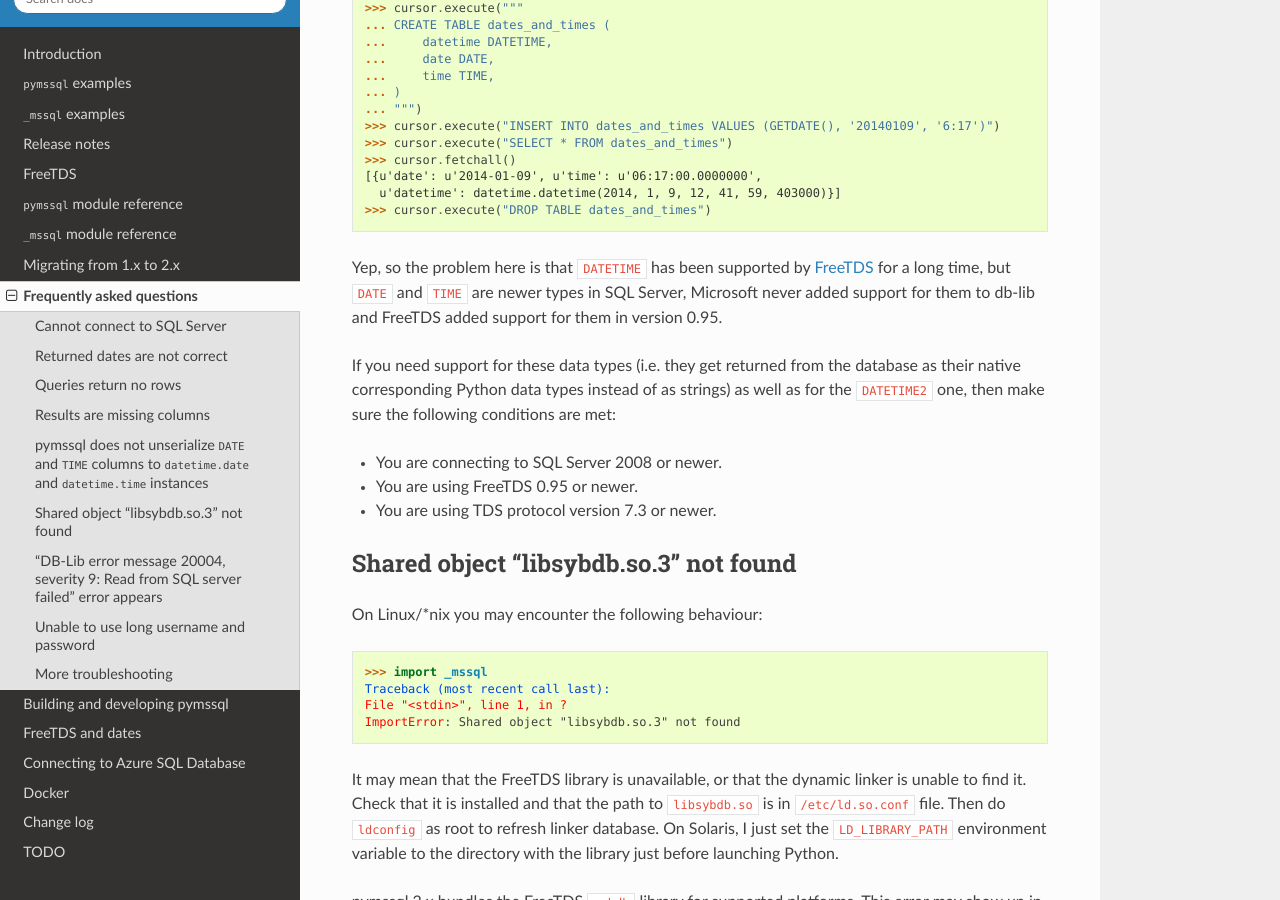
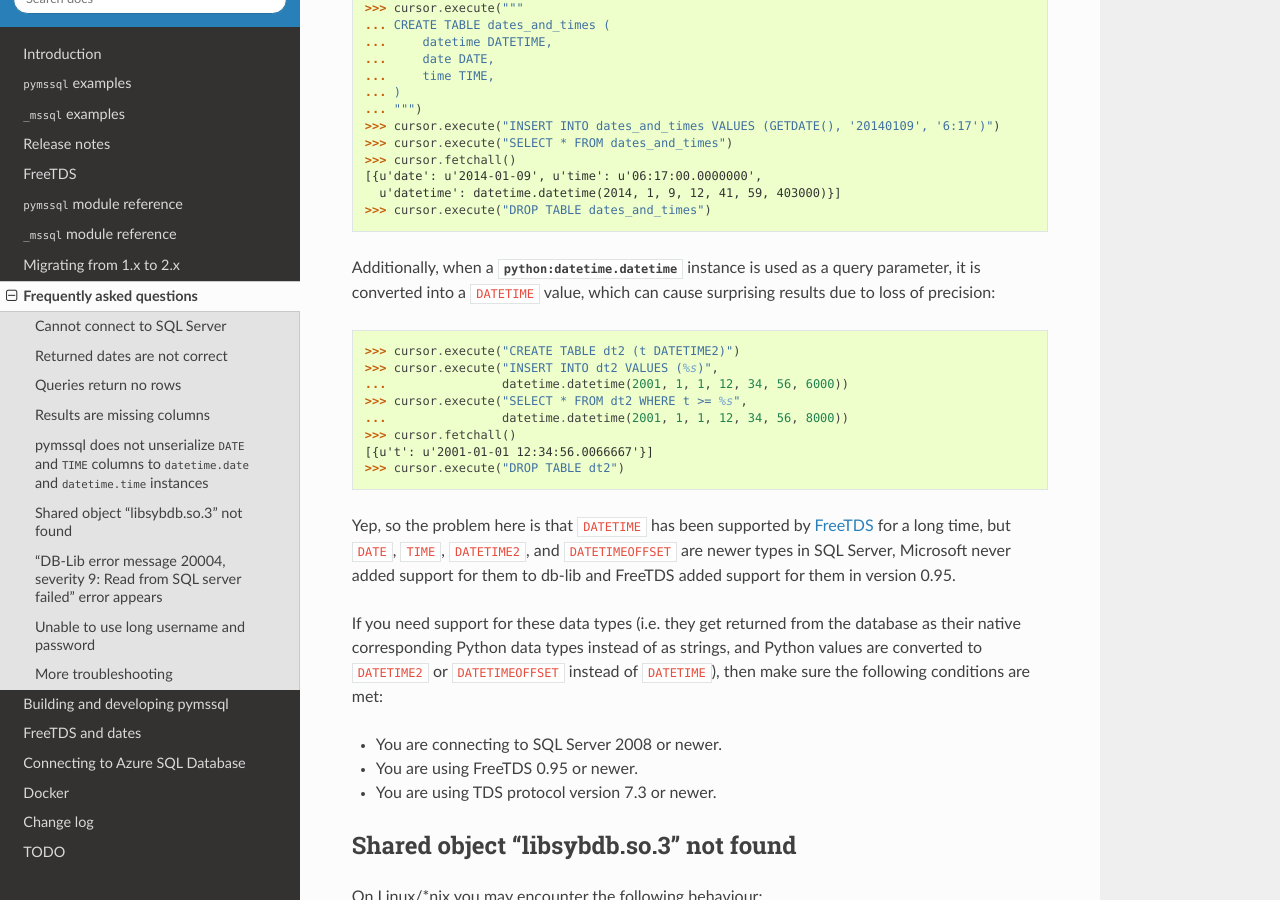
Before and after one commit to pymssql/pymssql, a Sphinx documentation site: the page built from docs/faq.rst, in a window 1280 px wide and 900 px high, scrolled down 4967 px. Built offline with Sphinx 7.4.7 and the Read the Docs theme 2.0.0, drawn with Linux system fonts in a browser that asks for light colours.

Commit message:
Expand FAQ entry regarding date and time data types.

```diff
--- a/docs/faq.rst
+++ b/docs/faq.rst
@@ -258,15 +258,29 @@ and ``TIME`` columns as simple strings. For example::
       u'datetime': datetime.datetime(2014, 1, 9, 12, 41, 59, 403000)}]
     >>> cursor.execute("DROP TABLE dates_and_times")
 
+Additionally, when a :class:`python:datetime.datetime` instance is used as a
+query parameter, it is converted into a ``DATETIME`` value, which can cause
+surprising results due to loss of precision::
+
+    >>> cursor.execute("CREATE TABLE dt2 (t DATETIME2)")
+    >>> cursor.execute("INSERT INTO dt2 VALUES (%s)",
+    ...                datetime.datetime(2001, 1, 1, 12, 34, 56, 6000))
+    >>> cursor.execute("SELECT * FROM dt2 WHERE t >= %s",
+    ...                datetime.datetime(2001, 1, 1, 12, 34, 56, 8000))
+    >>> cursor.fetchall()
+    [{u't': u'2001-01-01 12:34:56.0066667'}]
+    >>> cursor.execute("DROP TABLE dt2")
+
 Yep, so the problem here is that ``DATETIME`` has been supported by `FreeTDS
-<http://www.freetds.org/>`_ for a long time, but ``DATE`` and ``TIME`` are
-newer types in SQL Server, Microsoft never added support for them to db-lib
-and FreeTDS added support for them in version 0.95.
+<http://www.freetds.org/>`_ for a long time, but ``DATE``, ``TIME``,
+``DATETIME2``, and ``DATETIMEOFFSET`` are newer types in SQL Server, Microsoft
+never added support for them to db-lib and FreeTDS added support for them in
+version 0.95.
 
 If you need support for these data types (i.e. they get returned from the
-database as their native corresponding Python data types instead of as strings)
-as well as for the ``DATETIME2`` one, then make sure the following conditions
-are met:
+database as their native corresponding Python data types instead of as strings,
+and Python values are converted to ``DATETIME2`` or ``DATETIMEOFFSET`` instead
+of ``DATETIME``), then make sure the following conditions are met:
 
 * You are connecting to SQL Server 2008 or newer.
 * You are using FreeTDS 0.95 or newer.
```
